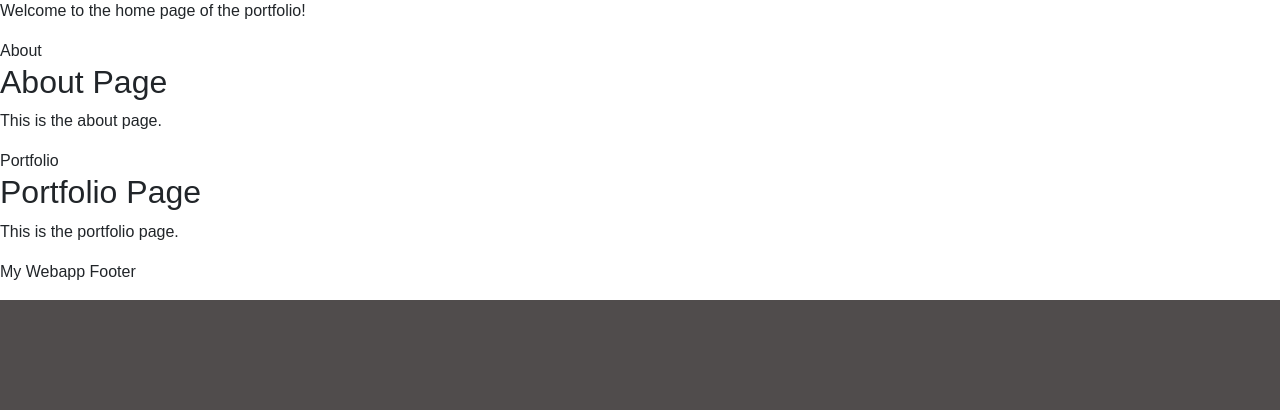
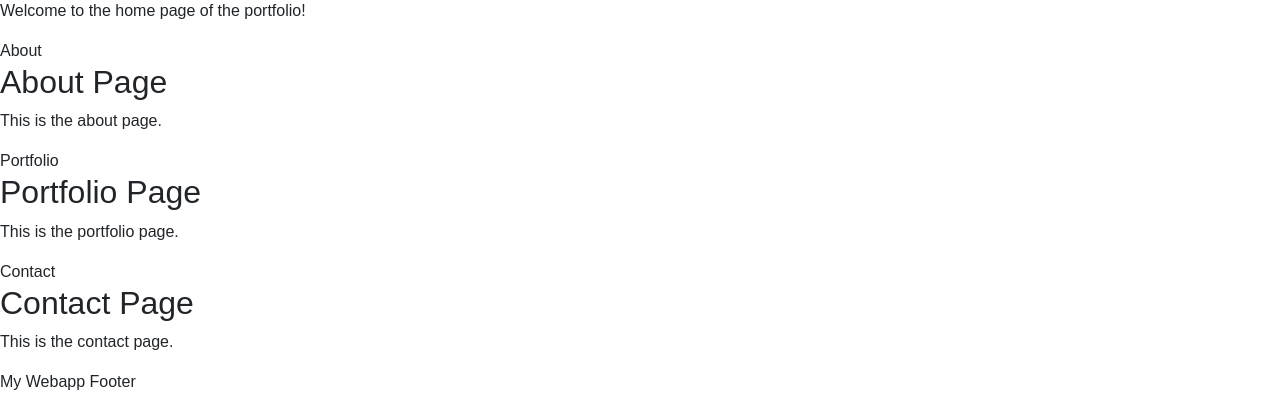
Before and after one commit to lalessia/mywebsite, a Django app: page / in a window 1280 px wide. Shown: the part 861-1271 px from the top of the page. Before the commit the page ends 1161 px from the top, so only its background shows below. Run offline with Django 4.2, Linux system fonts and the light colour scheme; some libraries are stand-ins or nearby versions; some web fonts are replaced.

Commit message:
import image

```diff
--- /dev/null
+++ b/approject/portfolio/templates/portfolio/contact.html
@@ -0,0 +1,14 @@
+<!-- templates/portfolio/contact.html -->
+{% load static %}
+
+{# {% extends 'base.html' %} #}
+
+
+{% block title %}Contact{% endblock %}
+
+{% block content %}
+    <div id="contact">
+        <h2>Contact Page</h2>
+        <p>This is the contact page.</p>
+    </div>
+{% endblock %}
--- a/approject/portfolio/templates/portfolio/home.html
+++ b/approject/portfolio/templates/portfolio/home.html
@@ -1,20 +1,22 @@
 <!-- templates/portfolio/home.html -->
 {% extends 'base.html' %}
-{% load static %}
 
 {% block title %}Home{% endblock %}
 
 {% block content %}
     <!-- Caption header -->
+    <div id="home" style="background-image: url(../assets/img/bg_image_1.jpg)">
         <div class="caption-header text-center wow zoomInDown">
             <!--h5 class="fw-normal">Benvenuto</h5-->
             <h1 class="fw-light mb-4"><b class="fg-theme">Alessia</b> Profeta</h1>
             <div class="badge">Data Specialist & Web Developer</div>
         </div> <!-- End Caption header -->
         <div class="floating-button"><span class="ti-mouse"></span></div>
+    </div>
 
 
     <p>Welcome to the home page of the portfolio!</p>
     {% include 'portfolio/about.html' %}
     {% include 'portfolio/portfolio.html' %}
+    {% include 'portfolio/contact.html' %}
 {% endblock %}
--- a/approject/portfolio/urls.py
+++ b/approject/portfolio/urls.py
@@ -6,4 +6,5 @@
     path('', views.home, name='home'),
     path('about/', views.about, name='about'),
     path('portfolio/', views.portfolio, name='portfolio'),
+    path('contact/', views.portfolio, name='contact'),
 ]
--- a/approject/portfolio/views.py
+++ b/approject/portfolio/views.py
@@ -10,4 +10,5 @@
     return render(request, 'portfolio/portfolio.html')
 
 def contact(request):
-    return HttpResponse("<h1>Ciao a tutti! Sono la pagina contact</h1>")
+    return render(request, 'portfolio/contact.html')
+#HttpResponse("<h1>Ciao a tutti! Sono la pagina contact</h1>")
--- a/approject/static/js/script.js
+++ b/approject/static/js/script.js
@@ -13,10 +13,17 @@
         link.addEventListener('click', function(event) {
             event.preventDefault();
             var targetId = this.getAttribute('href');
-            var targetElement = document.querySelector(targetId);
-            if (targetElement) {
-                targetElement.scrollIntoView({ behavior: 'smooth' });
-                history.pushState(null, null, targetId); // Aggiorna l'URL
+
+            // Controlla se il targetId inizia con '#' (indica un hash per lo stesso documento)
+            if (targetId.startsWith('#')) {
+                var targetElement = document.querySelector(targetId);
+                if (targetElement) {
+                    targetElement.scrollIntoView({ behavior: 'smooth' });
+                    history.pushState(null, null, targetId); // Aggiorna l'URL
+                }
+            } else {
+                // Se non è un hash, reindirizza normalmente alla nuova pagina
+                window.location.href = targetId;
             }
         });
     });
--- a/approject/templates/base.html
+++ b/approject/templates/base.html
@@ -87,7 +87,7 @@
 
 
     <header>
-        <div class="vg-page page-home" id="home" style="background-image: url(../assets/img/bg_image_1.jpg)">
+        <div class="vg-page page-home" id="home" style="background-image: url(../static/images/bg_image_1.jpg)">
             <!-- Navbar -->
             <div class="navbar navbar-expand-lg navbar-dark sticky" data-offset="500">
                 <div class="container">
```
Also changed, not shown: approject/approject/settings.py (line endings or trailing spaces), approject/static/images/bg_image_1.jpg (added). Lines whose indentation alone changed are shown as unchanged.
